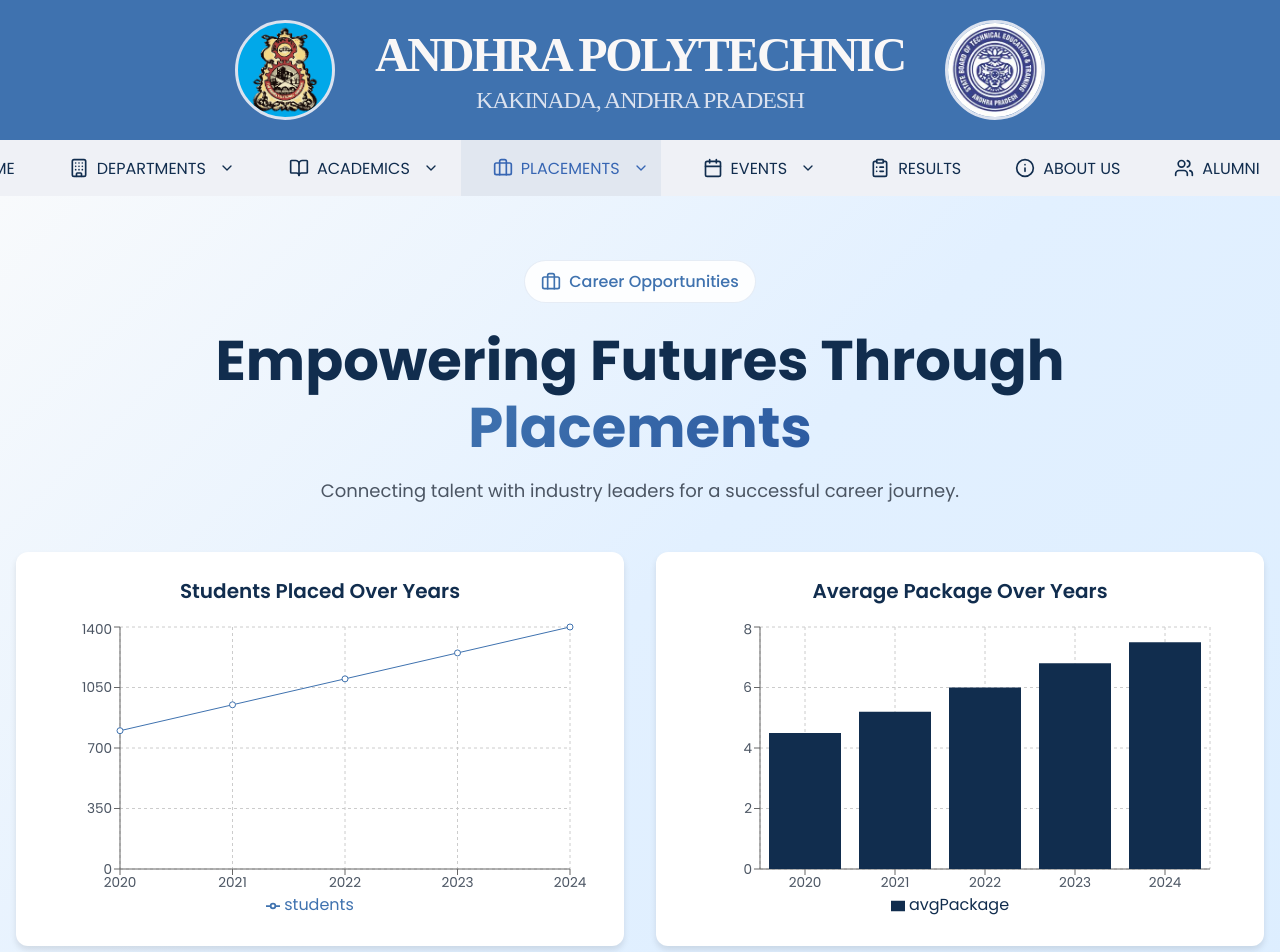
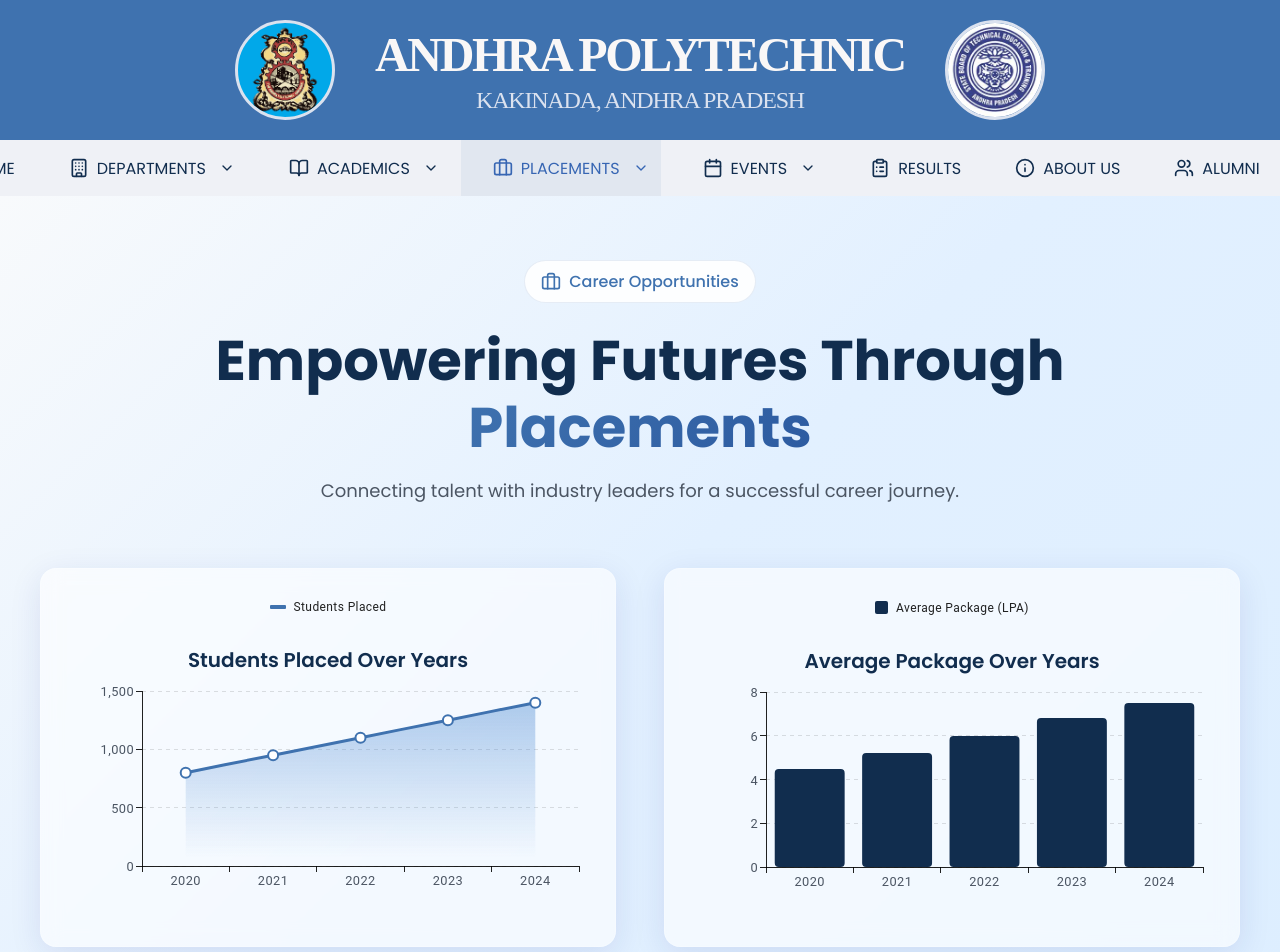
Before and after one commit to DhanushSaiCoder/AndhraPolytechnic, a React (Create React App) app in the folder frontend/: page /placements in a window 1280 px wide. Shown: the top 952 px of the page. Built offline with nearby package versions, Linux system fonts and the light colour scheme.

Commit message:
sleek charts

```diff
--- a/frontend/package.json
+++ b/frontend/package.json
@@ -6,6 +6,7 @@
     "@emotion/react": "^11.14.0",
     "@emotion/styled": "^11.14.1",
     "@mui/material": "^7.3.2",
+    "@mui/x-charts": "^8.11.1",
     "@testing-library/dom": "^10.4.0",
     "@testing-library/jest-dom": "^6.6.3",
     "@testing-library/react": "^16.3.0",
--- a/frontend/src/components/PlacementsComponents/PlacementsHeroSection.js
+++ b/frontend/src/components/PlacementsComponents/PlacementsHeroSection.js
@@ -1,23 +1,17 @@
 import React from 'react';
 import '../../styles/PlacementsStyles/PlacementsHeroSection.css';
 import { Briefcase } from 'lucide-react';
-import { LineChart, Line, BarChart, Bar, XAxis, YAxis, CartesianGrid, Tooltip, Legend, ResponsiveContainer } from 'recharts';
+import { LineChart, BarChart } from '@mui/x-charts';
 
-const studentsData = [
-  { year: '2020', students: 800 },
-  { year: '2021', students: 950 },
-  { year: '2022', students: 1100 },
-  { year: '2023', students: 1250 },
-  { year: '2024', students: 1400 },
-];
+const studentsData = {
+    years: ['2020', '2021', '2022', '2023', '2024'],
+    students: [800, 950, 1100, 1250, 1400],
+};
 
-const packageData = [
-  { year: '2020', avgPackage: 4.5 },
-  { year: '2021', avgPackage: 5.2 },
-  { year: '2022', avgPackage: 6.0 },
-  { year: '2023', avgPackage: 6.8 },
-  { year: '2024', avgPackage: 7.5 },
-];
+const packageData = {
+    years: ['2020', '2021', '2022', '2023', '2024'],
+    avgPackage: [4.5, 5.2, 6.0, 6.8, 7.5],
+};
 
 const PlacementsHeroSection = () => {
     return (
@@ -33,37 +27,67 @@
                 Connecting talent with industry leaders for a successful career journey.
             </p>
 
-            <div className="charts-grid">
-                <div className="chart-card">
-                    <h3>Students Placed Over Years</h3>
-                    <ResponsiveContainer width="100%" height={300}>
-                        <LineChart data={studentsData} margin={{
-                            top: 5, right: 30, left: 20, bottom: 5,
-                        }}>
-                            <CartesianGrid strokeDasharray="3 3" />
-                            <XAxis dataKey="year" />
-                            <YAxis />
-                            <Tooltip />
-                            <Legend />
-                            <Line type="monotone" dataKey="students" stroke="#3F72AF" activeDot={{ r: 8 }} />
-                        </LineChart>
-                    </ResponsiveContainer>
+            <div className="charts-container">
+                <div className="chart-wrapper">
+                    <LineChart
+                        xAxis={[{ scaleType: 'band', data: studentsData.years, tickLabelStyle: { fill: '#4b5563', fontSize: '0.8rem' } }]}
+                        yAxis={[{ tickLabelStyle: { fill: '#4b5563', fontSize: '0.8rem' } }]}
+                        series={[
+                            {
+                                data: studentsData.students,
+                                label: 'Students Placed',
+                                area: true,
+                                color: '#3F72AF',
+                            },
+                        ]}
+                        height={300}
+                        margin={{ top: 70, bottom: 30, left: 40, right: 20 }}
+                        grid={{ horizontal: true }}
+                        slotProps={{
+                            legend: { hidden: true },
+                        }}
+                    >
+                        <defs>
+                            <linearGradient id="students-gradient" x1="0" y1="0" x2="0" y2="1">
+                                <stop offset="5%" stopColor="#3F72AF" stopOpacity={0.4} />
+                                <stop offset="95%" stopColor="#3F72AF" stopOpacity={0} />
+                            </linearGradient>
+                        </defs>
+                        <g>
+                            <text x="50%" y="40" textAnchor="middle" dominantBaseline="middle" className="chart-title">
+                                Students Placed Over Years
+                            </text>
+                        </g>
+                    </LineChart>
                 </div>
 
-                <div className="chart-card">
-                    <h3>Average Package Over Years</h3>
-                    <ResponsiveContainer width="100%" height={300}>
-                        <BarChart data={packageData} margin={{
-                            top: 5, right: 30, left: 20, bottom: 5,
-                        }}>
-                            <CartesianGrid strokeDasharray="3 3" />
-                            <XAxis dataKey="year" />
-                            <YAxis />
-                            <Tooltip />
-                            <Legend />
-                            <Bar dataKey="avgPackage" fill="#112D4E" />
-                        </BarChart>
-                    </ResponsiveContainer>
+                <div className="chart-wrapper">
+                    <BarChart
+                        xAxis={[{ scaleType: 'band', data: packageData.years, tickLabelStyle: { fill: '#4b5563', fontSize: '0.8rem' } }]}
+                        yAxis={[{ tickLabelStyle: { fill: '#4b5563', fontSize: '0.8rem' } }]}
+                        series={[
+                            {
+                                data: packageData.avgPackage,
+                                label: 'Average Package (LPA)',
+                                color: '#112D4E',
+                            },
+                        ]}
+                        height={300}
+                        margin={{ top: 70, bottom: 30, left: 40, right: 20 }}
+                        grid={{ horizontal: true }}
+                        slotProps={{
+                            legend: { hidden: true },
+                            bar: {
+                                rx: 4, // Border radius for bars
+                            },
+                        }}
+                    >
+                        <g>
+                            <text x="50%" y="40" textAnchor="middle" dominantBaseline="middle" className="chart-title">
+                                Average Package Over Years
+                            </text>
+                        </g>
+                    </BarChart>
                 </div>
             </div>
         </header>
--- a/frontend/src/styles/PlacementsStyles/PlacementsHeroSection.css
+++ b/frontend/src/styles/PlacementsStyles/PlacementsHeroSection.css
@@ -3,7 +3,7 @@
 .placements-hero-section {
     padding: 4rem 1rem;
     background: linear-gradient(135deg, #f8fafc 0%, #e2f0ff 50%, #ddeeff 100%);
-    min-height: 300px; /* Keep as is, or change to calc(100vh - 120px) if desired */
+    min-height: 300px;
     text-align: center;
     margin-left: auto;
     margin-right: auto;
@@ -76,80 +76,58 @@
 }
 
 /* Chart styles */
-.charts-grid {
+.charts-container {
     display: grid;
     grid-template-columns: 1fr;
     gap: 2rem;
-    margin-top: 3rem; /* Add some space from the text above */
+    margin-top: 4rem;
+    max-width: 1200px;
+    margin-left: auto;
+    margin-right: auto;
 }
 
 @media (min-width: 768px) {
-    .charts-grid {
-        grid-template-columns: repeat(auto-fit, minmax(450px, 1fr));
+    .charts-container {
+        grid-template-columns: repeat(auto-fit, minmax(400px, 1fr));
+        gap: 3rem;
     }
 }
 
-.chart-card {
-    background-color: #fff;
-    border-radius: 0.75rem;
-    box-shadow: 0 4px 6px rgba(0, 0, 0, 0.1);
-    padding: 1.5rem;
-    transition: transform 0.3s ease, box-shadow 0.3s ease;
+.chart-wrapper {
+    background: rgba(255, 255, 255, 0.6);
+    border-radius: 1rem;
+    padding: 1.5rem 1rem;
+    backdrop-filter: blur(10px);
+    border: 1px solid rgba(255, 255, 255, 0.2);
+    box-shadow: 0 8px 32px 0 rgba(31, 38, 135, 0.1);
+    transition: transform 0.3s ease;
 }
 
-.chart-card:hover {
-    transform: translateY(-5px);
-    box-shadow: 0 8px 12px rgba(0, 0, 0, 0.15);
+.chart-wrapper:hover {
+    transform: translateY(-8px);
 }
 
-.chart-card h3 {
+.chart-title {
     font-size: 1.25rem;
     font-weight: 600;
-    color: #112D4E;
-    margin-bottom: 1rem;
-    text-align: center;
-}
-
-/* Recharts specific styling */
-.recharts-wrapper {
+    fill: #112D4E;
     font-family: "Poppins", sans-serif;
 }
 
-.recharts-tooltip-wrapper {
-    background-color: rgba(255, 255, 255, 0.9) !important;
-    border: 1px solid #DBE2EF !important;
-    border-radius: 0.5rem !important;
-    padding: 0.5rem !important;
-    box-shadow: 0 2px 4px rgba(0, 0, 0, 0.1);
+/* MUI chart overrides */
+.MuiLineElement-root {
+    stroke-width: 3;
 }
 
-.recharts-tooltip-label {
-    font-weight: 600;
-    color: #112D4E;
+.MuiAreaElement-root {
+    fill: url(#students-gradient);
 }
 
-.recharts-tooltip-item {
-    color: #3F72AF !important;
+.MuiChartsAxis-line {
+    stroke: #dbe2ef;
 }
 
-.recharts-legend-item {
-    color: #4b5563 !important;
+.MuiChartsGrid-line {
+    stroke: #dbe2ef;
+    stroke-dasharray: 4 4;
 }
-
-.recharts-cartesian-axis-tick-value {
-    font-size: 0.85rem;
-    fill: #4b5563;
-}
-
-.recharts-label {
-    fill: #112D4E;
-}
-
-@media (max-width: 768px) {
-    .chart-card {
-        padding: 1rem;
-    }
-    .chart-card h3 {
-        font-size: 1.1rem;
-    }
-}
```
Also changed, not shown: 1 other file (tests, documents, lock files or other folders).
